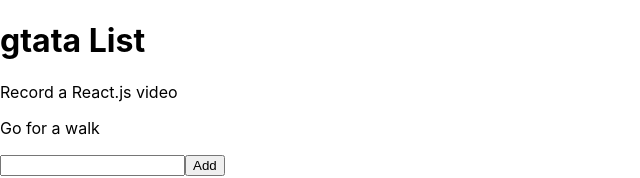
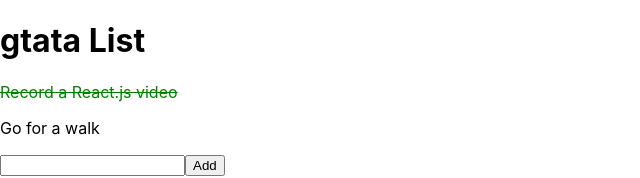
Before and after one commit to grzegorztata/achmaroReact, a React (Create React App) app: page / in a window 1280 px wide. Shown: the top 178 px of the page, without its empty margins (0-640 px from the left). Built offline with nearby package versions, Linux system fonts and the light colour scheme.

Commit message:
achmaro_3_zagniezdzenie_komponentow

```diff
--- a/src/App.css
+++ b/src/App.css
@@ -1,3 +1,8 @@
+.doneTodo {
+  color: green;
+  text-decoration: line-through;
+}
+
 .App {
   text-align: center;
 }
--- a/src/App.js
+++ b/src/App.js
@@ -1,4 +1,29 @@
 import React, { Component } from 'react';
+import './App.css';
+
+class ToDoItem extends Component {
+  static defaultProps = {
+    done: false
+  }
+
+  state = {
+    done: this.props.done
+  }
+
+  toggleDone = () => {
+    this.setState({done: !this.state.done})
+  }
+
+  render() {
+    const { text } = this.props
+
+    return(
+      <div onClick={this.toggleDone} className={this.state.done ? 'doneTodo' : ''}>
+        <p>{text}</p>
+      </div>
+    )
+  }
+}
 
 class ToDoList extends Component {
   state = {
@@ -20,10 +45,11 @@ class ToDoList extends Component {
   render() {
     const { title } = this.props
     const { tasks, draft } = this.state
+
     return (
       <div>
         <h1>{title}</h1>
-        {tasks.map(task => <div><p>{task}</p></div>)}
+        {tasks.map(task => <ToDoItem text={task.text} done={task.done} />)}
         <input type='text' onChange={this.updateDraft} value={draft} />
         <button onClick={this.addToDo}>Add</button>
       </div>
@@ -33,8 +59,8 @@ class ToDoList extends Component {
 
 class App extends Component {
   myTasks = [
-    'Record a React.js video',
-    'Go for a walk'
+    {done: true, text: 'Record a React.js video'},
+    {done: false, text: 'Go for a walk'}
   ]
   render() {
     return(
```
